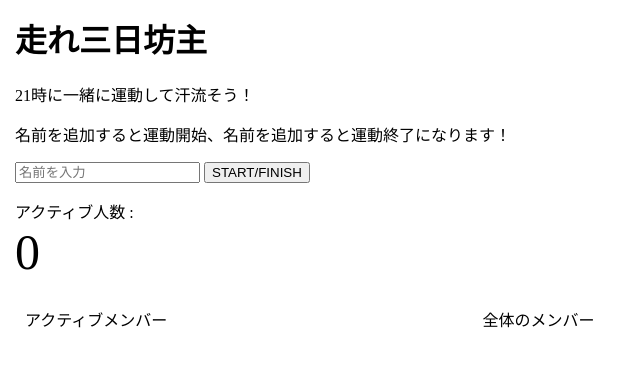
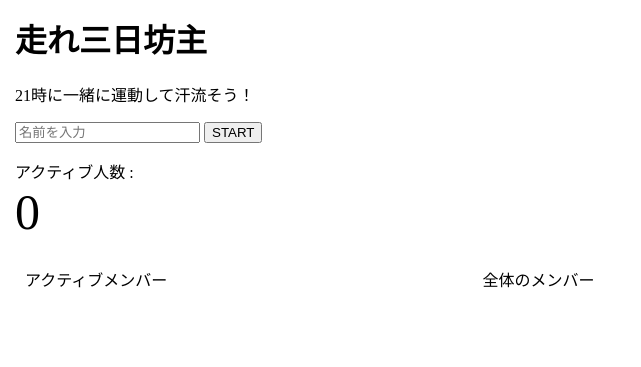
Before and after one commit to enpitut2022/MusclePowerAki, a Flask app: page / in a window 1280 px wide. Shown: the top 367 px of the page, without its empty margins (0-641 px from the left). Run offline with Flask 2, Linux system fonts and the light colour scheme.

Commit message:
文面を変更しました

```diff
--- a/templates/index.html
+++ b/templates/index.html
@@ -7,10 +7,9 @@
   <body>
     <h1>走れ三日坊主</h1>
     <p>21時に一緒に運動して汗流そう！</p>
-    <p>名前を追加すると運動開始、名前を追加すると運動終了になります！</p>
     <form action="/addname" method="post">
       <input type="text" name="name" placeholder="名前を入力" required>
-      <input type="submit" value="START/FINISH">
+      <input type="submit" value="START">
     </form>
     <div>
       アクティブ人数 :
```
